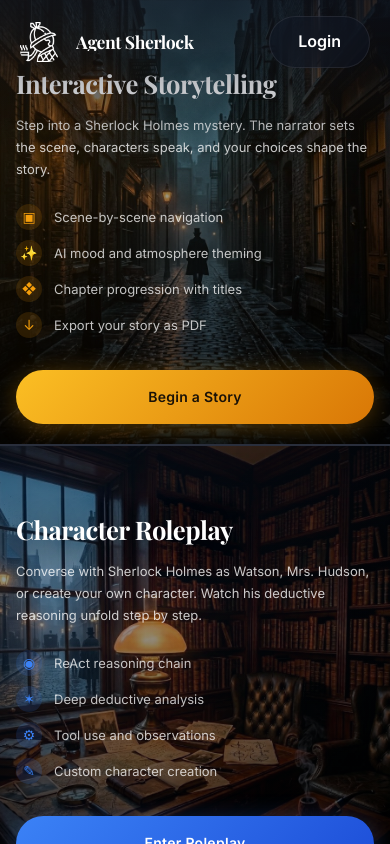
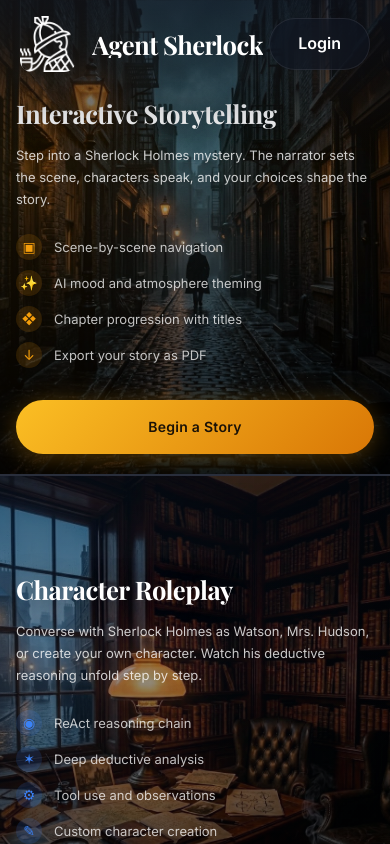
Before and after one commit to mustafameh/Sherlock-LLM, a Next.js app in the folder sherlock-next/: page / in a window 390 px wide. Shown: the top 844 px of the page. Built offline with nearby package versions, Linux system fonts and the light colour scheme; no server answers; a web font is replaced by a local one.

Commit message:
style: fix mobile grid layout for character selection in setup screen

```diff
--- a/sherlock-next/app/page.module.css
+++ b/sherlock-next/app/page.module.css
@@ -524,7 +524,7 @@
 
     .splitHalf {
         min-height: 50vh;
-        padding: 80px var(--space-5) var(--space-6);
+        padding: 120px var(--space-5) var(--space-6);
     }
 
     .splitTitle {
@@ -565,7 +565,7 @@
 
     .splitHalf {
         min-height: 48vh;
-        padding: 70px var(--space-4) var(--space-5);
+        padding: 100px var(--space-4) var(--space-5);
     }
 
     .splitTitle {
--- a/sherlock-next/components/shared/Header.module.css
+++ b/sherlock-next/components/shared/Header.module.css
@@ -42,7 +42,7 @@
 
 .title {
     font-family: var(--font-serif);
-    font-size: 1.8rem;
+    font-size: 2.4rem;
     font-weight: 700;
     color: white;
     letter-spacing: -0.02em;
@@ -215,12 +215,12 @@
     }
 
     .logo {
-        width: 40px;
-        height: 40px;
+        width: 56px;
+        height: 56px;
     }
 
     .title {
-        font-size: 1.1rem;
+        font-size: 1.6rem;
         white-space: nowrap;
         overflow: hidden;
         text-overflow: ellipsis;
--- a/sherlock-next/components/shared/Header.tsx
+++ b/sherlock-next/components/shared/Header.tsx
@@ -34,7 +34,7 @@ export default function Header() {
 
                 <div className={styles.headerLeft}>
                     <Link href="/" className={styles.logoLink}>
-                        <Image src="/logo.png" alt="Sherlock Holmes Logo" width={56} height={56} className={styles.logo} />
+                        <Image src="/logo.png" alt="Sherlock Holmes Logo" width={80} height={80} className={styles.logo} />
                     </Link>
                     <h1 className={styles.title}>Agent Sherlock</h1>
                 </div>
```
Also changed, not shown: sherlock-next/components/story/SetupScreen.module.css (+12 -0 lines).
